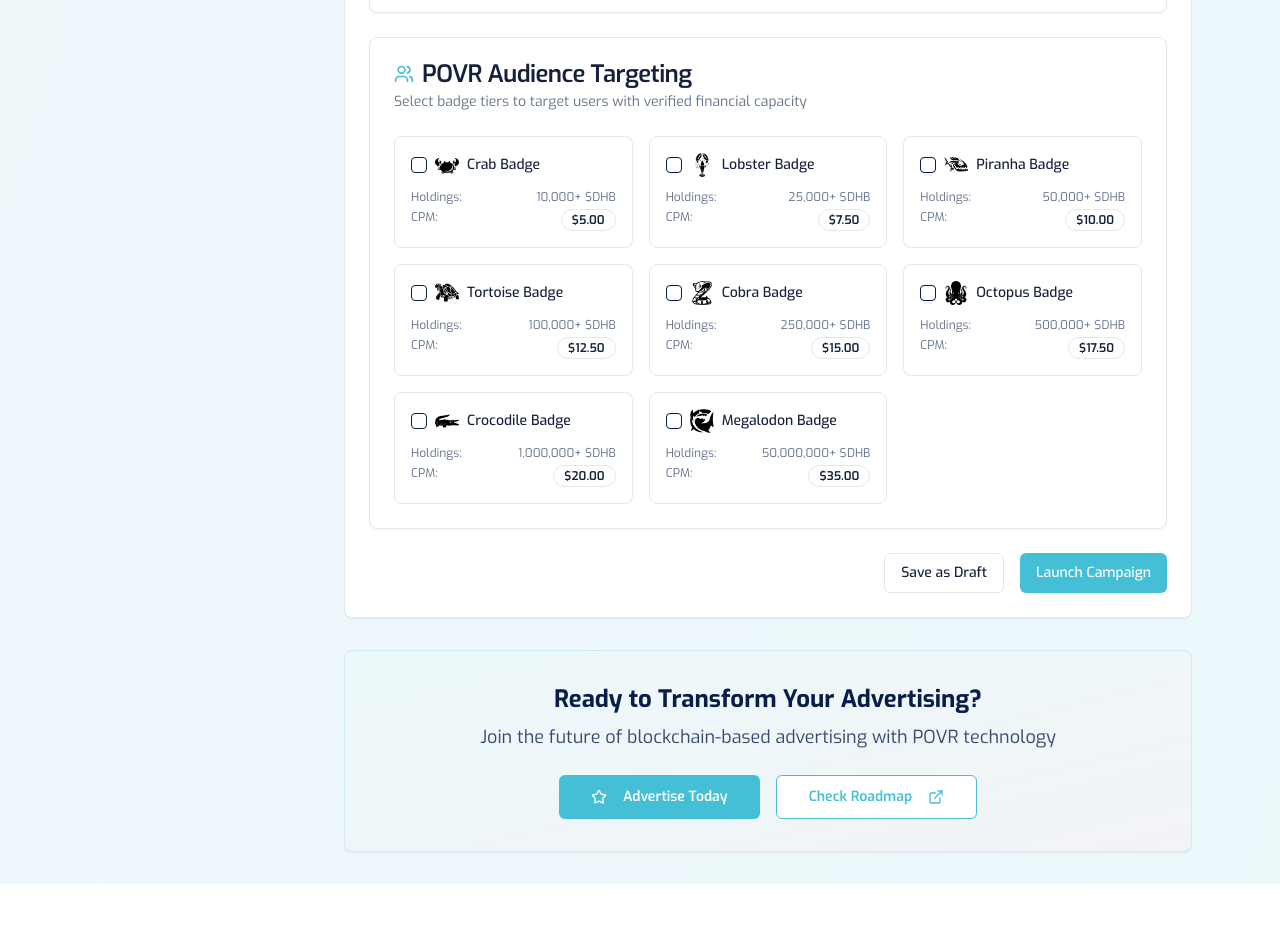
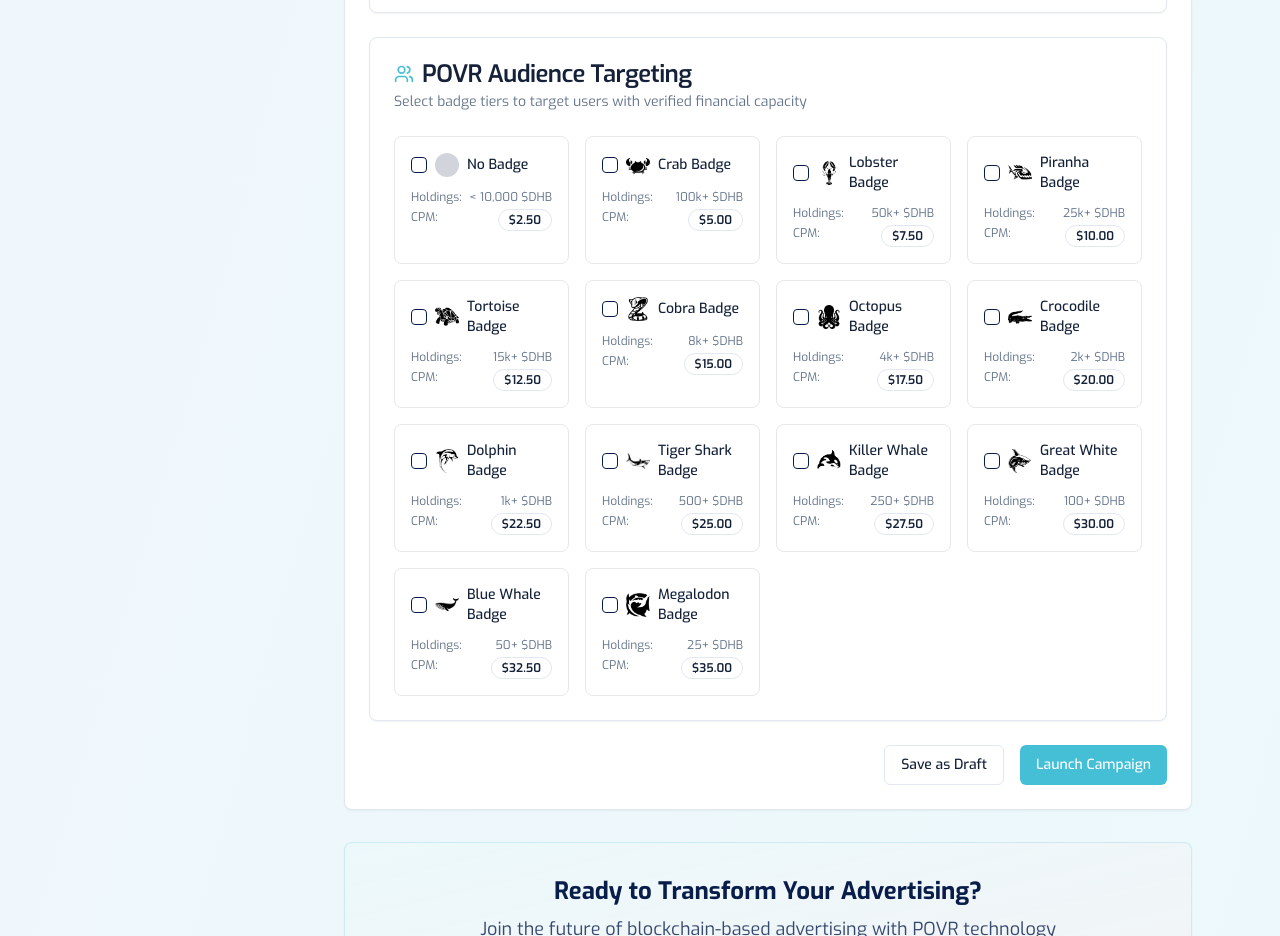
Before and after one commit to maldoteth/dehubdocs, a React (Vite) app: page /docs/advertising in a window 1280 px wide. Shown: the part 3380-4316 px from the top of the page. Before the commit the page ends 4264 px from the top, so only its background shows below. Built offline with nearby package versions, Linux system fonts and the light colour scheme.

Commit message:
Fix missing badges
Add missing badges to the advertising section.

```diff
--- a/src/components/advertising/CampaignCreator.tsx
+++ b/src/components/advertising/CampaignCreator.tsx
@@ -9,28 +9,44 @@ import { Textarea } from '@/components/ui/textarea';
 import { Select, SelectContent, SelectItem, SelectTrigger, SelectValue } from '@/components/ui/select';
 import { Checkbox } from '@/components/ui/checkbox';
 import { Target, DollarSign, Users, Eye } from 'lucide-react';
+import { badgeTiers } from './utils/badgeTiers';
 
 const CampaignCreator = () => {
   const [selectedTiers, setSelectedTiers] = useState<string[]>([]);
   const [campaignType, setCampaignType] = useState('');
   const [budget, setBudget] = useState('');
 
-  const badgeTiers = [
-    { id: 'crab', name: 'Crab Badge', threshold: '10,000+', cpm: '$5.00', image: '/lovable-uploads/60bc125c-8efd-4058-9e12-7ca393df4fce.png' },
-    { id: 'lobster', name: 'Lobster Badge', threshold: '25,000+', cpm: '$7.50', image: '/lovable-uploads/2c7200c2-681e-4499-863b-ea24fdbdb70c.png' },
-    { id: 'piranha', name: 'Piranha Badge', threshold: '50,000+', cpm: '$10.00', image: '/lovable-uploads/38387f75-fd38-4380-9588-1f19f68d8435.png' },
-    { id: 'tortoise', name: 'Tortoise Badge', threshold: '100,000+', cpm: '$12.50', image: '/lovable-uploads/fc47a759-390a-4f41-ba96-5bc0066e82b9.png' },
-    { id: 'cobra', name: 'Cobra Badge', threshold: '250,000+', cpm: '$15.00', image: '/lovable-uploads/b3306c99-31b8-4bfc-bc25-f73abc68fc38.png' },
-    { id: 'octopus', name: 'Octopus Badge', threshold: '500,000+', cpm: '$17.50', image: '/lovable-uploads/8fcbb3f6-223d-4e2f-9d82-30082a175491.png' },
-    { id: 'crocodile', name: 'Crocodile Badge', threshold: '1,000,000+', cpm: '$20.00', image: '/lovable-uploads/c84eee0a-97c7-4938-9b9c-c991c802593e.png' },
-    { id: 'megalodon', name: 'Megalodon Badge', threshold: '50,000,000+', cpm: '$35.00', image: '/lovable-uploads/9282e1c6-fa68-4b7c-b3cd-22d860df35af.png' }
-  ];
+  // Badge tier data with images for UI display
+  const badgeImages: Record<string, string> = {
+    'No Badge': '',
+    'Crab': '/lovable-uploads/60bc125c-8efd-4058-9e12-7ca393df4fce.png',
+    'Lobster': '/lovable-uploads/2c7200c2-681e-4499-863b-ea24fdbdb70c.png',
+    'Piranha': '/lovable-uploads/38387f75-fd38-4380-9588-1f19f68d8435.png',
+    'Tortoise': '/lovable-uploads/fc47a759-390a-4f41-ba96-5bc0066e82b9.png',
+    'Cobra': '/lovable-uploads/b3306c99-31b8-4bfc-bc25-f73abc68fc38.png',
+    'Octopus': '/lovable-uploads/8fcbb3f6-223d-4e2f-9d82-30082a175491.png',
+    'Crocodile': '/lovable-uploads/c84eee0a-97c7-4938-9b9c-c991c802593e.png',
+    'Dolphin': '/lovable-uploads/4558c158-75d9-40fc-adfa-41125344a48e.png',
+    'Tiger Shark': '/lovable-uploads/6be493f1-51b4-481b-9ca1-340c030b2ef8.png',
+    'Killer Whale': '/lovable-uploads/fcc288eb-67d7-49a0-b561-94bb5d1b8896.png',
+    'Great White': '/lovable-uploads/dfcc3420-f654-486b-bc94-f84f0209ba5c.png',
+    'Blue Whale': '/lovable-uploads/fb9dfd31-d278-49fa-8ec8-1eee9ab74aef.png',
+    'Megalodon': '/lovable-uploads/9282e1c6-fa68-4b7c-b3cd-22d860df35af.png'
+  };
 
-  const handleTierToggle = (tierId: string) => {
+  // Convert audience numbers to formatted threshold strings
+  const getThresholdDisplay = (name: string, audience: number): string => {
+    if (name === 'No Badge') return '< 10,000';
+    if (audience >= 1000000) return `${(audience / 1000000).toFixed(0)}m+`;
+    if (audience >= 1000) return `${(audience / 1000).toFixed(0)}k+`;
+    return `${audience.toLocaleString()}+`;
+  };
+
+  const handleTierToggle = (tierName: string) => {
     setSelectedTiers(prev =>
-      prev.includes(tierId)
-        ? prev.filter(id => id !== tierId)
-        : [...prev, tierId]
+      prev.includes(tierName)
+        ? prev.filter(name => name !== tierName)
+        : [...prev, tierName]
     );
   };
 
@@ -41,8 +57,8 @@ const CampaignCreator = () => {
 
   const calculateEstimatedCost = () => {
     if (!budget) return 0;
-    const selectedTierData = badgeTiers.filter(tier => selectedTiers.includes(tier.id));
-    const avgCpm = selectedTierData.reduce((sum, tier) => sum + parseFloat(tier.cpm.replace('$', '')), 0) / selectedTierData.length || 0;
+    const selectedTierData = badgeTiers.filter(tier => selectedTiers.includes(tier.name));
+    const avgCpm = selectedTierData.reduce((sum, tier) => sum + tier.cpm, 0) / selectedTierData.length || 0;
     const budgetNum = parseFloat(budget);
     return (budgetNum / avgCpm * 1000).toFixed(0);
   };
@@ -133,37 +149,41 @@ const CampaignCreator = () => {
           </p>
         </CardHeader>
         <CardContent>
-          <div className="grid grid-cols-1 md:grid-cols-2 lg:grid-cols-3 gap-4">
+          <div className="grid grid-cols-1 md:grid-cols-2 lg:grid-cols-4 gap-4">
             {badgeTiers.map((tier) => (
               <div
-                key={tier.id}
+                key={tier.name}
                 className={`border rounded-lg p-4 cursor-pointer transition-all hover:shadow-md ${
-                  selectedTiers.includes(tier.id)
+                  selectedTiers.includes(tier.name)
                     ? 'border-middle-blue bg-middle-blue/5'
                     : 'border-gray-200'
                 }`}
-                onClick={() => handleTierToggle(tier.id)}
+                onClick={() => handleTierToggle(tier.name)}
               >
                 <div className="flex items-center space-x-2 mb-3">
                   <Checkbox
-                    checked={selectedTiers.includes(tier.id)}
-                    onChange={() => handleTierToggle(tier.id)}
+                    checked={selectedTiers.includes(tier.name)}
+                    onChange={() => handleTierToggle(tier.name)}
                   />
-                  <img
-                    src={tier.image}
-                    alt={tier.name}
-                    className="w-6 h-6 object-contain"
-                  />
-                  <span className="font-medium text-sm">{tier.name}</span>
+                  {badgeImages[tier.name] ? (
+                    <img
+                      src={badgeImages[tier.name]}
+                      alt={tier.name}
+                      className="w-6 h-6 object-contain"
+                    />
+                  ) : (
+                    <div className="w-6 h-6 rounded-full bg-gray-300"></div>
+                  )}
+                  <span className="font-medium text-sm">{tier.name === 'No Badge' ? 'No Badge' : `${tier.name} Badge`}</span>
                 </div>
                 <div className="space-y-1 text-xs text-muted-foreground">
                   <div className="flex justify-between">
                     <span>Holdings:</span>
-                    <span>{tier.threshold} $DHB</span>
+                    <span>{getThresholdDisplay(tier.name, tier.audience)} $DHB</span>
                   </div>
                   <div className="flex justify-between">
                     <span>CPM:</span>
-                    <Badge variant="outline" className="text-xs">{tier.cpm}</Badge>
+                    <Badge variant="outline" className="text-xs">${tier.cpm.toFixed(2)}</Badge>
                   </div>
                 </div>
               </div>
```
